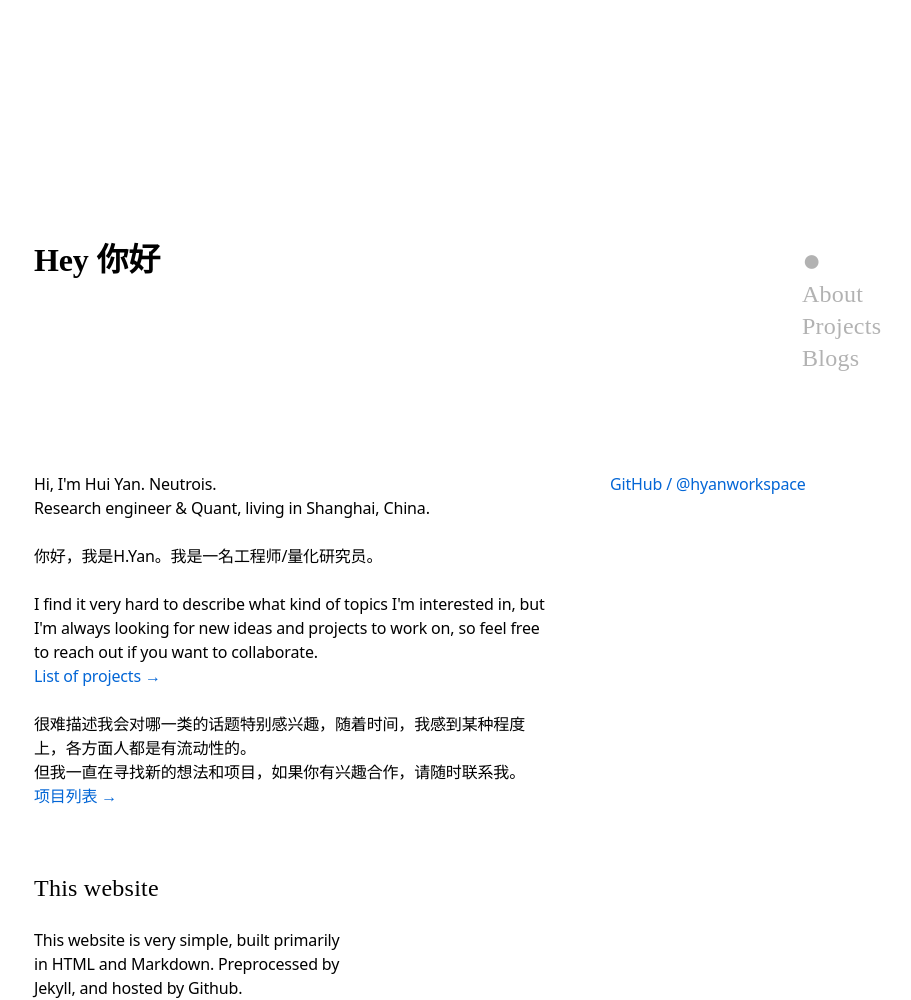
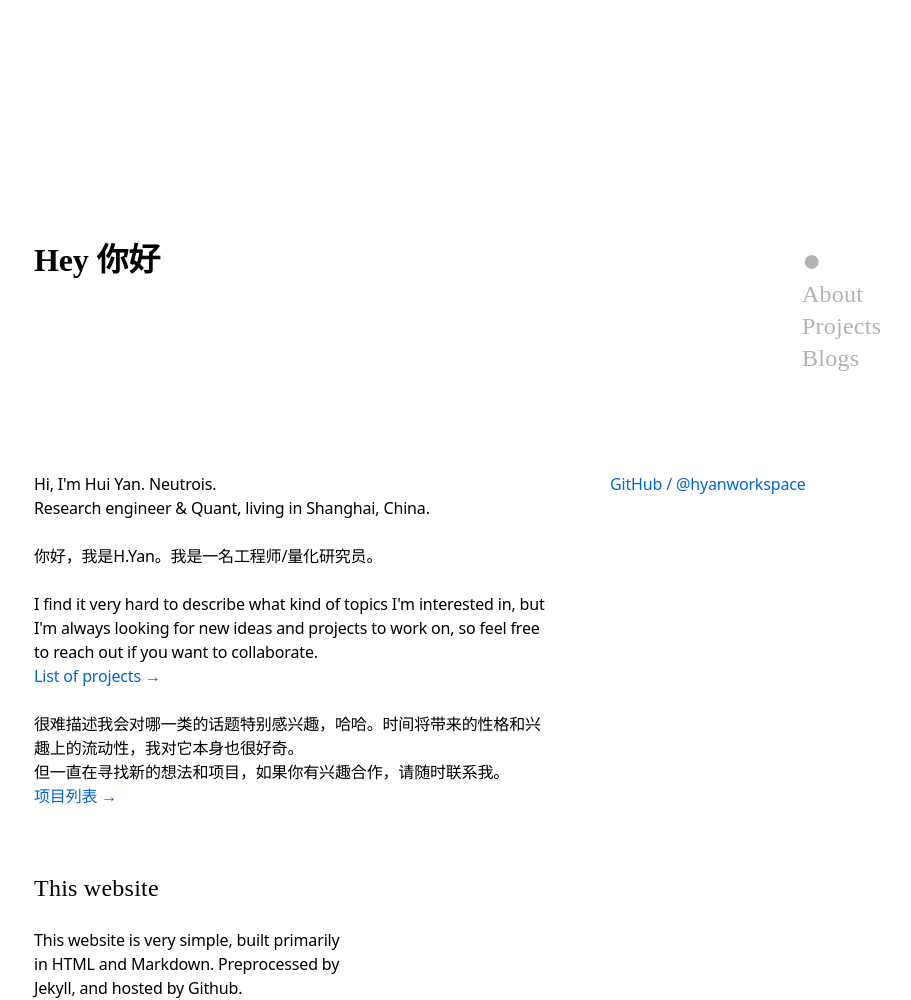
Before and after one commit to hyanworkspace/hyanworkspace.github.io, a Jekyll site: the page built from about.markdown, in a window 1280 px wide. Shown: the whole page, without its empty margins (62-973 px from the left). Built offline with Jekyll 4.4.1, drawn with Linux system fonts in a browser that asks for light colours; some web fonts are replaced.

Commit message:
test template

```diff
--- a/about.markdown
+++ b/about.markdown
@@ -28,13 +28,13 @@
 
 <p>I find it very hard to describe what kind of topics I'm interested in, but I'm always looking for new ideas and projects to work on, so feel free to reach out if you want to collaborate.<br />
 <a href="/project/">List of projects →</a></p>
-<p>很难描述我会对哪一类的话题特别感兴趣，随着时间，我感到某种程度上，各方面人都是有流动性的。<br>
-但我一直在寻找新的想法和项目，如果你有兴趣合作，请随时联系我。<br />
+<p>很难描述我会对哪一类的话题特别感兴趣，哈哈。时间将带来的性格和兴趣上的流动性，我对它本身也很好奇。<br>
+但一直在寻找新的想法和项目，如果你有兴趣合作，请随时联系我。<br />
 <a href="/project/">项目列表 →</a></p>
 </r-cell>
 
 
-<r-cell span=3 span-s=2 span-xs=row class="intro">
+<r-cell span=2 span-s=3 span-xs=row class="intro">
 <p class="link-list">
   <a href="https://github.com/hyanworkspace">GitHub / @hyanworkspace</a>
   <!-- <a href="/cdn-cgi/l/email-protection#611300120c14122113120c124f0c04">Email <span class="__cf_email__" data-cfemail="aedccfddc3dbddeedcddc3dd80c3cb">[email&#160;protected]</span></a> -->
```
